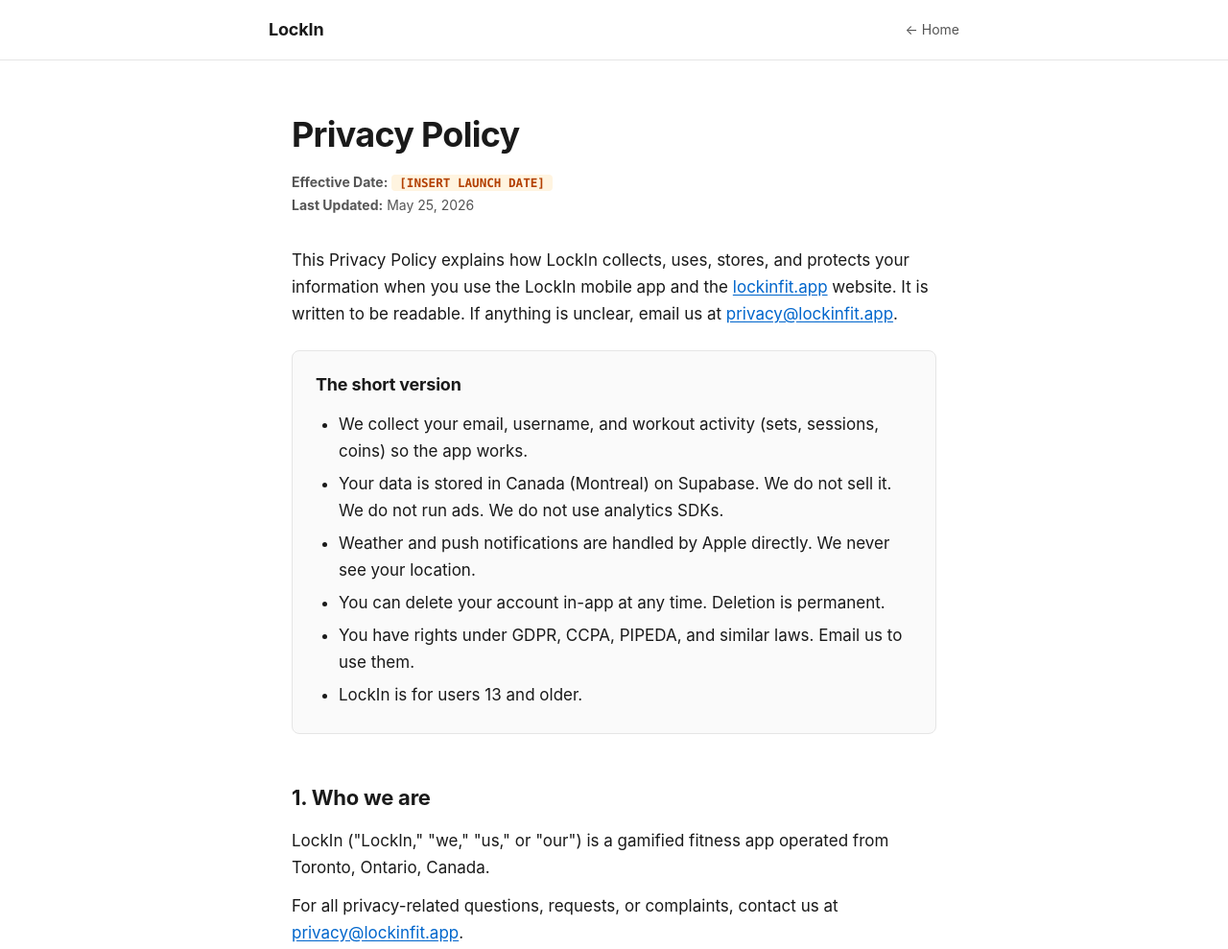
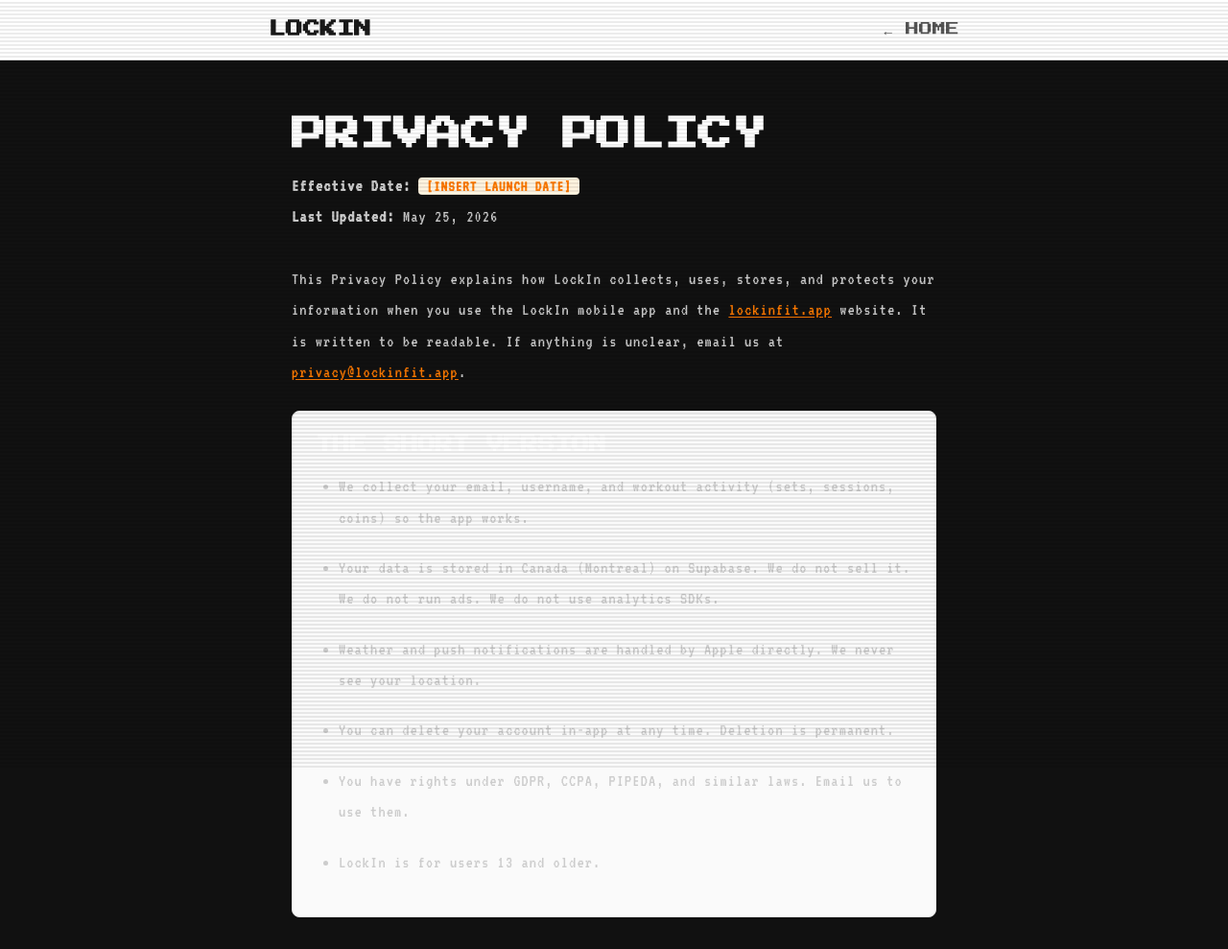
Before and after one commit to JohnsCraz/lockinfit-web, a plain HTML site: page privacy/index.html in a window 1280 px wide. Shown: the top 989 px of the page at 96% size. Drawn offline with Linux system fonts and the light colour scheme.

Commit message:
feat: apply retro pixel style to privacy and terms pages

```diff
--- a/privacy/index.html
+++ b/privacy/index.html
@@ -6,6 +6,7 @@
 <meta name="robots" content="index, follow">
 <title>Privacy Policy — LockIn</title>
 <meta name="description" content="LockIn Privacy Policy. How we collect, use, store, and protect your data.">
+<link href="https://fonts.googleapis.com/css2?family=Press+Start+2P&family=VT323&display=swap" rel="stylesheet">
 <style>
   :root {
     --text: #1a1a1a;
@@ -129,6 +130,88 @@
     .container { padding: 32px 20px 64px; }
     h1 { font-size: 28px; }
     h2 { font-size: 20px; margin-top: 36px; }
+  }
+
+  /* ── Pixel / Retro Theme ─────────────────────────────────────── */
+  body {
+    background: #111111;
+    color: #CCCCCC;
+    font-family: 'VT323', monospace;
+    -webkit-font-smoothing: none;
+    font-smooth: never;
+    image-rendering: pixelated;
+  }
+
+  body::after {
+    content: " ";
+    display: block;
+    position: fixed;
+    top: 0; left: 0; bottom: 0; right: 0;
+    background: linear-gradient(rgba(17,17,17,0) 50%, rgba(0,0,0,0.25) 50%);
+    background-size: 100% 4px;
+    z-index: 99999;
+    pointer-events: none;
+    opacity: 0.3;
+  }
+
+  h1 {
+    font-family: 'Press Start 2P', monospace;
+    color: #FFFFFF;
+    text-transform: uppercase;
+  }
+
+  h2, h3 {
+    font-family: 'Press Start 2P', monospace;
+    color: #FFFFFF;
+    font-size: 12px;
+    text-transform: uppercase;
+  }
+
+  p, li {
+    font-family: 'VT323', monospace !important;
+    font-size: 18px !important;
+    color: #CCCCCC !important;
+    line-height: 1.8 !important;
+    letter-spacing: 0.06em !important;
+    margin-bottom: 20px;
+  }
+
+  /* Specific content links to avoid overwriting header navigation text colors */
+  p a, li a, .content a {
+    color: #FF7A00 !important;
+    text-decoration: underline;
+  }
+
+  /* Target legal placeholders like [INSERT LAUNCH DATE] */
+  .placeholder, [class*="placeholder"], [text*="INSERT"] {
+    color: #FF7A00 !important;
+    font-family: 'VT323', monospace !important;
+  }
+
+  nav, header {
+    font-family: 'Press Start 2P', monospace;
+  }
+
+  /* Transform only text links inside nav, preserving special arrow characters like '←' */
+  nav a, header a {
+    text-transform: uppercase;
+    text-decoration: none;
+    color: #FFFFFF;
+  }
+
+  /* LockIn wordmark exclusive rules */
+  .wordmark, .logo, [class*="logo"] {
+    font-family: 'Press Start 2P', monospace !important;
+    color: #FFD700 !important;
+    text-transform: uppercase;
+  }
+
+  /* Short version card / any summary box */
+  .summary, .short-version, [class*="card"], [class*="summary"] {
+    border-radius: 0px !important;
+    border: 2px solid #FFFFFF !important;
+    box-shadow: none !important;
+    background: transparent !important;
   }
 </style>
 </head>
```
Also changed, not shown: terms/index.html (+83 -0 lines).
